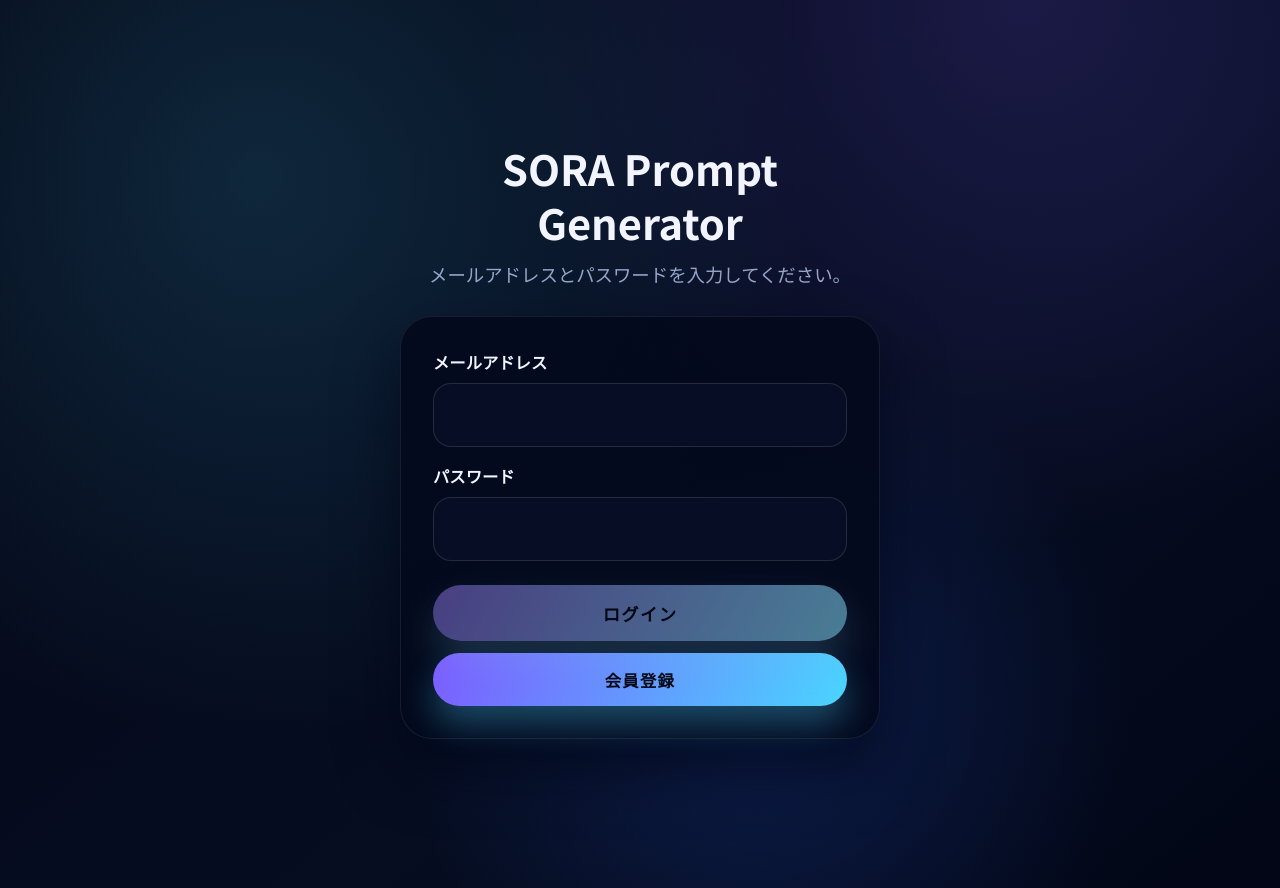
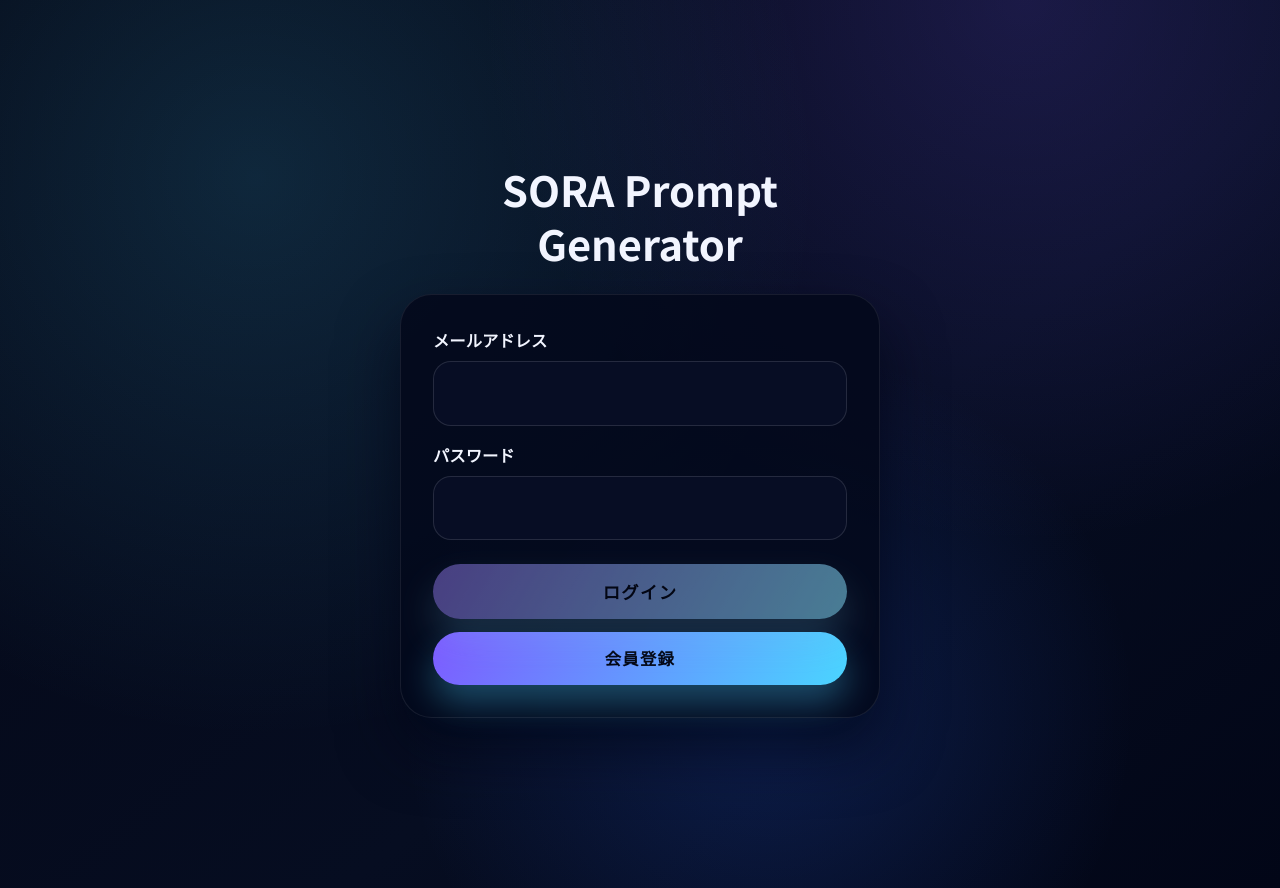
Before and after one commit to piste-boss/sora_prompt_generator, a website built with Vite: page login/index.html in a window 1280 px wide. Built offline with nearby package versions, Linux system fonts and the light colour scheme; a web font is replaced by a local one.

Commit message:
Remove login lead text

```diff
--- a/login/index.html
+++ b/login/index.html
@@ -53,7 +53,6 @@
       <main class="login">
         <header class="login__header">
           <h1 class="login__title">SORA Prompt Generator</h1>
-          <p class="login__lead">メールアドレスとパスワードを入力してください。</p>
         </header>
         <form id="login-form" class="login__form" novalidate>
           <div class="login__fields">
```
